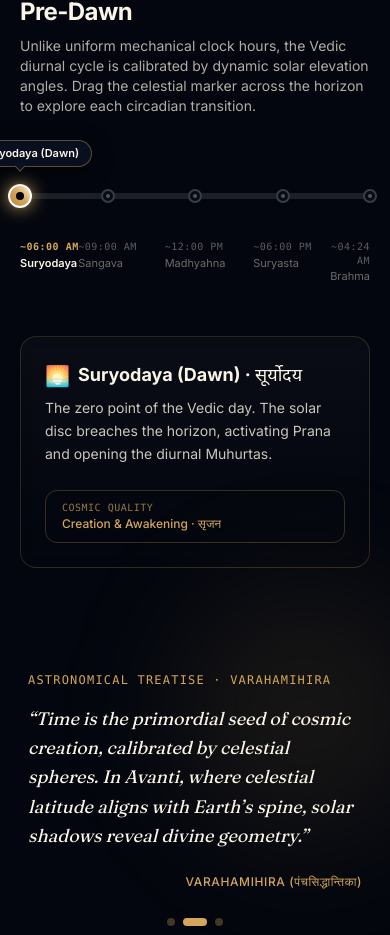
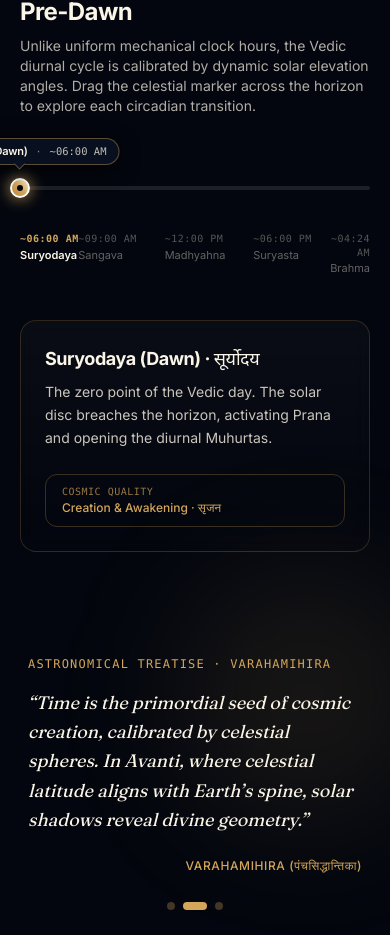
Before and after one commit to varunC28/vedic_clock_website, a Next.js app: page /heritage in a window 390 px wide. Shown: the part 4851-5786 px from the top of the page. Built offline with nearby package versions, Linux system fonts and the light colour scheme.

Commit message:
feat(heritage): remove all emojis and make solar arc slider continuous with smooth animation transition

```diff
--- a/src/components/molecules/SolarArcSlider.tsx
+++ b/src/components/molecules/SolarArcSlider.tsx
@@ -9,7 +9,6 @@ export interface ArcPhase {
   nameHi: string;
   timeHint: string;
   angle: number;
-  icon: string;
   summary: string;
   nature: string;
 }
@@ -30,23 +29,43 @@ export function SolarArcSlider({
   const trackRef = useRef<HTMLDivElement>(null);
   const [isDragging, setIsDragging] = useState(false);
 
+  const total = phases.length - 1;
   const activeIndex = Math.max(
     0,
     phases.findIndex((p) => p.id === activePhase.id)
   );
-  const total = phases.length - 1;
-  const activePercent = (activeIndex / total) * 100;
 
-  // Calculate phase from pointer position
-  const handlePointerPosition = useCallback(
-    (clientX: number) => {
+  // Continuous percentage state (0 to 100)
+  const [percent, setPercent] = useState<number>(() => (activeIndex / total) * 100);
+
+  // Keep percentage in sync with external activePhase changes when NOT dragging
+  useEffect(() => {
+    if (!isDragging) {
+      setPercent((activeIndex / total) * 100);
+    }
+  }, [activeIndex, total, isDragging]);
+
+  // Calculate position and phase from pointer event
+  const updateFromPointer = useCallback(
+    (clientX: number, snapOnRelease = false) => {
       if (!trackRef.current) return;
       const rect = trackRef.current.getBoundingClientRect();
-      const rawFraction = (clientX - rect.left) / rect.width;
-      const clamped = Math.max(0, Math.min(1, rawFraction));
-      const newIndex = Math.round(clamped * total);
-      if (phases[newIndex] && phases[newIndex].id !== activePhase.id) {
-        onPhaseChange(phases[newIndex]);
+      const raw = ((clientX - rect.left) / rect.width) * 100;
+      const clamped = Math.max(0, Math.min(100, raw));
+
+      const closestIndex = Math.min(
+        total,
+        Math.max(0, Math.round((clamped / 100) * total))
+      );
+
+      if (snapOnRelease) {
+        setPercent((closestIndex / total) * 100);
+      } else {
+        setPercent(clamped);
+      }
+
+      if (phases[closestIndex] && phases[closestIndex].id !== activePhase.id) {
+        onPhaseChange(phases[closestIndex]);
       }
     },
     [phases, total, activePhase.id, onPhaseChange]
@@ -56,20 +75,22 @@ export function SolarArcSlider({
     e.preventDefault();
     setIsDragging(true);
     e.currentTarget.setPointerCapture(e.pointerId);
-    handlePointerPosition(e.clientX);
+    updateFromPointer(e.clientX, false);
   };
 
   const handlePointerMove = (e: React.PointerEvent<HTMLDivElement>) => {
     if (!isDragging) return;
-    handlePointerPosition(e.clientX);
+    updateFromPointer(e.clientX, false);
   };
 
   const handlePointerUp = (e: React.PointerEvent<HTMLDivElement>) => {
+    if (!isDragging) return;
     setIsDragging(false);
+    updateFromPointer(e.clientX, true);
     try {
       e.currentTarget.releasePointerCapture(e.pointerId);
     } catch {
-      // In case pointer was already released
+      // Pointer already released
     }
   };
 
@@ -79,21 +100,25 @@ export function SolarArcSlider({
       e.preventDefault();
       const nextIndex = Math.min(total, activeIndex + 1);
       onPhaseChange(phases[nextIndex]);
+      setPercent((nextIndex / total) * 100);
     } else if (e.key === "ArrowLeft" || e.key === "ArrowDown") {
       e.preventDefault();
       const prevIndex = Math.max(0, activeIndex - 1);
       onPhaseChange(phases[prevIndex]);
+      setPercent((prevIndex / total) * 100);
     } else if (e.key === "Home") {
       e.preventDefault();
       onPhaseChange(phases[0]);
+      setPercent(0);
     } else if (e.key === "End") {
       e.preventDefault();
       onPhaseChange(phases[total]);
+      setPercent(100);
     }
   };
 
   return (
-    <div className="w-full flex flex-col gap-3 py-4 select-none touch-none">
+    <div className="w-full flex flex-col gap-4 py-3 select-none touch-none">
       {/* ── TRACK & DRAGGABLE CELESTIAL DOT ── */}
       <div
         ref={trackRef}
@@ -101,59 +126,26 @@ export function SolarArcSlider({
         onPointerMove={handlePointerMove}
         onPointerUp={handlePointerUp}
         onPointerCancel={handlePointerUp}
-        className="relative w-full h-16 sm:h-20 flex items-center cursor-pointer group"
+        className="relative w-full h-14 sm:h-16 flex items-center cursor-pointer group"
       >
-        {/* Background Rail Line */}
+        {/* Continuous Horizon Rail Line (No intermediate dots) */}
         <div
           className={cn(
-            "w-full h-1.5 sm:h-2 rounded-full relative transition-colors duration-300",
+            "w-full h-1 sm:h-1.5 rounded-full relative overflow-hidden transition-colors duration-300",
             isParchment ? "bg-[#DFCBB5]" : "bg-white/10"
           )}
         >
-          {/* Active Filled Progress Rail */}
+          {/* Active Filled Progress Line */}
           <div
             className={cn(
-              "h-full rounded-full transition-all duration-200 ease-out",
+              "h-full rounded-full",
+              isDragging ? "transition-none" : "transition-all duration-350 ease-out",
               isParchment
                 ? "bg-gradient-to-r from-[#8C5D33] via-[#B8873D] to-[#8C5D33]"
-                : "bg-gradient-to-r from-[#B8873D] via-[#D4A65A] to-[#E8B94B] shadow-[0_0_12px_rgba(212,166,90,0.5)]"
+                : "bg-gradient-to-r from-[#B8873D] via-[#D4A65A] to-[#E8B94B] shadow-[0_0_12px_rgba(212,166,90,0.6)]"
             )}
-            style={{ width: `${activePercent}%` }}
+            style={{ width: `${percent}%` }}
           />
-
-          {/* Milestone Step Ticks on the Line */}
-          {phases.map((phase, idx) => {
-            const percent = (idx / total) * 100;
-            const isPassed = idx <= activeIndex;
-            return (
-              <div
-                key={phase.id}
-                className={cn(
-                  "absolute top-1/2 -translate-y-1/2 w-3.5 h-3.5 sm:w-4 sm:h-4 -translate-x-1/2 rounded-full border-2 transition-all duration-300 pointer-events-none flex items-center justify-center",
-                  isPassed
-                    ? isParchment
-                      ? "bg-[#8C5D33] border-[#FAF6F0] shadow-sm scale-110"
-                      : "bg-[#D4A65A] border-[#FAF6F0] shadow-[0_0_8px_rgba(212,166,90,0.7)] scale-110"
-                    : isParchment
-                      ? "bg-[#FAF6F0] border-[#DFCBB5]"
-                      : "bg-[#060B18] border-white/20"
-                )}
-                style={{ left: `${percent}%` }}
-              >
-                {/* Micro inner dot */}
-                <div
-                  className={cn(
-                    "w-1 h-1 rounded-full",
-                    isPassed
-                      ? "bg-white"
-                      : isParchment
-                        ? "bg-[#DFCBB5]"
-                        : "bg-white/30"
-                  )}
-                />
-              </div>
-            );
-          })}
         </div>
 
         {/* ── DRAGGABLE SOLAR ORB (THUMB) & FLOATING TOOLTIP ── */}
@@ -167,23 +159,26 @@ export function SolarArcSlider({
           aria-valuenow={activeIndex}
           aria-valuetext={`${activePhase.nameEn} (${activePhase.timeHint})`}
           className={cn(
-            "absolute top-1/2 -translate-y-1/2 -translate-x-1/2 z-20 outline-none transition-transform duration-150 ease-out cursor-grab active:cursor-grabbing",
-            isDragging ? "scale-110 cursor-grabbing" : "hover:scale-105"
+            "absolute top-1/2 -translate-y-1/2 -translate-x-1/2 z-20 outline-none cursor-grab active:cursor-grabbing",
+            isDragging
+              ? "scale-110 cursor-grabbing transition-none"
+              : "transition-[left,transform] duration-350 ease-out hover:scale-105"
           )}
-          style={{ left: `${activePercent}%` }}
+          style={{ left: `${percent}%` }}
         >
           {/* Floating Phase Pill Above the Dot */}
           <div
             className={cn(
-              "absolute -top-11 sm:-top-12 left-1/2 -translate-x-1/2 whitespace-nowrap px-3 py-1 sm:py-1.5 rounded-full border text-[11px] sm:text-xs font-sans font-medium flex items-center gap-1.5 pointer-events-none transition-all duration-200 shadow-lg",
+              "absolute -top-10 sm:-top-11 left-1/2 -translate-x-1/2 whitespace-nowrap px-3 py-1 rounded-full border text-[11px] sm:text-xs font-sans font-medium flex items-center gap-2 pointer-events-none shadow-lg",
+              isDragging ? "transition-none" : "transition-all duration-350 ease-out",
               isParchment
-                ? "bg-[#FAF6F0] border-[#DFCBB5] text-[#2D1B0E]"
-                : "bg-[#091122]/95 border-[#D4A65A]/40 text-[#FBF5E7] shadow-[0_4px_20px_rgba(0,0,0,0.6)]"
+                ? "bg-[#FAF6F0] border-[#DFCBB5] text-[#2D1B0E] shadow-[0_4px_16px_rgba(72,45,28,0.12)]"
+                : "bg-[#091122]/95 border-[#D4A65A]/40 text-[#FBF5E7] shadow-[0_4px_20px_rgba(0,0,0,0.7)]"
             )}
           >
-            <span>{activePhase.icon}</span>
-            <span className="font-semibold">{activePhase.nameEn}</span>
-            <span className="opacity-60 text-[10px] hidden sm:inline">{activePhase.timeHint}</span>
+            <span className="font-semibold tracking-tight">{activePhase.nameEn}</span>
+            <span className="opacity-50 text-[10px] font-mono">·</span>
+            <span className="opacity-75 text-[10.5px] font-mono">{activePhase.timeHint}</span>
 
             {/* Downward triangle arrow pointing to the dot */}
             <div
@@ -196,19 +191,19 @@ export function SolarArcSlider({
             />
           </div>
 
-          {/* Draggable Sun Orb */}
+          {/* Draggable Celestial Dot */}
           <div
             className={cn(
-              "w-6 h-6 sm:w-7 sm:h-7 rounded-full flex items-center justify-center border-2 transition-all duration-200",
+              "w-5 h-5 sm:w-6 sm:h-6 rounded-full flex items-center justify-center border-2",
               isParchment
-                ? "bg-gradient-to-tr from-[#8C5D33] via-[#B8873D] to-[#FAF6F0] border-white shadow-[0_2px_10px_rgba(72,45,28,0.35)]"
-                : "bg-gradient-to-tr from-[#B8873D] via-[#D4A65A] to-[#FFF5D1] border-white shadow-[0_0_18px_rgba(212,166,90,0.9)]"
+                ? "bg-gradient-to-tr from-[#8C5D33] via-[#B8873D] to-[#FAF6F0] border-white shadow-[0_2px_10px_rgba(72,45,28,0.4)]"
+                : "bg-gradient-to-tr from-[#B8873D] via-[#D4A65A] to-[#FFF5D1] border-white shadow-[0_0_16px_rgba(212,166,90,0.95)]"
             )}
           >
-            {/* Core jewel */}
+            {/* Core golden jewel */}
             <div
               className={cn(
-                "w-2 h-2 rounded-full",
+                "w-1.5 h-1.5 rounded-full",
                 isParchment ? "bg-[#482D1C]" : "bg-[#03060E]"
               )}
             />
@@ -216,13 +211,13 @@ export function SolarArcSlider({
         </div>
       </div>
 
-      {/* ── MILESTONE LABELS BELOW THE LINE ── */}
-      <div className="relative w-full h-12 text-xs font-sans">
+      {/* ── MILESTONE LABELS BELOW THE LINE (CLICKABLE, NO EMOJIS) ── */}
+      <div className="relative w-full h-11 text-xs font-sans">
         {phases.map((phase, idx) => {
-          const percent = (idx / total) * 100;
+          const stepPercent = (idx / total) * 100;
           const isActive = idx === activeIndex;
 
-          // Alignment logic so edge labels don't get clipped by screen edges
+          // Alignment logic so edge labels never get clipped
           let alignmentClass = "-translate-x-1/2 text-center";
           if (idx === 0) alignmentClass = "translate-x-0 text-left";
           if (idx === total) alignmentClass = "-translate-x-full text-right";
@@ -231,17 +226,20 @@ export function SolarArcSlider({
             <button
               key={phase.id}
               type="button"
-              onClick={() => onPhaseChange(phase)}
+              onClick={() => {
+                onPhaseChange(phase);
+                setPercent(stepPercent);
+              }}
               className={cn(
-                "absolute top-0 flex flex-col cursor-pointer transition-all duration-200 hover:opacity-100",
+                "absolute top-0 flex flex-col cursor-pointer transition-all duration-300 hover:opacity-100 outline-none",
                 alignmentClass,
-                isActive ? "opacity-100" : "opacity-60 hover:opacity-85"
+                isActive ? "opacity-100" : "opacity-55 hover:opacity-85"
               )}
-              style={{ left: `${percent}%` }}
+              style={{ left: `${stepPercent}%` }}
             >
               <span
                 className={cn(
-                  "font-mono text-[10px] sm:text-[11px] tracking-wider",
+                  "font-mono text-[10px] sm:text-[11px] tracking-wider transition-colors duration-200",
                   isActive
                     ? isParchment
                       ? "text-[#8C5D33] font-bold"
@@ -255,7 +253,7 @@ export function SolarArcSlider({
               </span>
               <span
                 className={cn(
-                  "text-[11px] sm:text-xs mt-0.5 whitespace-nowrap",
+                  "text-[11px] sm:text-xs mt-0.5 whitespace-nowrap transition-colors duration-200",
                   isActive
                     ? isParchment
                       ? "text-[#2D1B0E] font-semibold"
@@ -265,8 +263,7 @@ export function SolarArcSlider({
                       : "text-ivory/70"
                 )}
               >
-                <span className="mr-1 hidden sm:inline">{phase.icon}</span>
-                <span>{phase.nameEn.split(" ")[0]}</span>
+                {phase.nameEn.split(" ")[0]}
               </span>
             </button>
           );
--- a/src/components/views/HeritageView.tsx
+++ b/src/components/views/HeritageView.tsx
@@ -90,7 +90,6 @@ interface ArcPhase {
   nameHi: string;
   timeHint: string;
   angle: number; // in degrees along top semicircle (0 to 180)
-  icon: string;
   summary: string;
   nature: string;
 }
@@ -102,7 +101,6 @@ const ARC_PHASES: ArcPhase[] = [
     nameHi: "सूर्योदय",
     timeHint: "~06:00 AM",
     angle: 0,
-    icon: "🌅",
     summary: "The zero point of the Vedic day. The solar disc breaches the horizon, activating Prana and opening the diurnal Muhurtas.",
     nature: "Creation & Awakening · सृजन",
   },
@@ -112,7 +110,6 @@ const ARC_PHASES: ArcPhase[] = [
     nameHi: "संगव",
     timeHint: "~09:00 AM",
     angle: 45,
-    icon: "☀️",
     summary: "Peak mental clarity and energetic action. Commencing auspicious endeavors, scholarship, and enterprise.",
     nature: "Vitality & Enterprise · उद्यम",
   },
@@ -122,7 +119,6 @@ const ARC_PHASES: ArcPhase[] = [
     nameHi: "मध्याह्न · अभिजित",
     timeHint: "~12:00 PM",
     angle: 90,
-    icon: "👑",
     summary: "The solar meridian transit. The 8th Muhurta (Abhijit) dissolves obstacles, sanctified by direct overhead solar radiation.",
     nature: "Zenith & Victory · विजय",
   },
@@ -132,7 +128,6 @@ const ARC_PHASES: ArcPhase[] = [
     nameHi: "सूर्यास्त",
     timeHint: "~06:00 PM",
     angle: 180,
-    icon: "🌇",
     summary: "Sandhya twilight. Daylight gives way to nocturnal Ratrimana. A sacred threshold for contemplative pause and Aarti.",
     nature: "Equilibrium & Stillness · संध्या",
   },
@@ -142,7 +137,6 @@ const ARC_PHASES: ArcPhase[] = [
     nameHi: "ब्रह्म मुहूर्त",
     timeHint: "~04:24 AM",
     angle: 315, // nocturnal pre-dawn
-    icon: "✨",
     summary: "The 14th nocturnal Muhurta (approx. 96 to 48 minutes before sunrise). Peak atmospheric serenity and cognitive plasticity.",
     nature: "Pure Consciousness · चेतना",
   },
@@ -522,17 +516,14 @@ export function HeritageView() {
             )}
           >
             <div key={activePhase.id} className="flex flex-col gap-1.5 max-w-xl animate-in fade-in duration-300">
-              <div className="flex items-center gap-2">
-                <span className="text-xl sm:text-2xl">{activePhase.icon}</span>
               <h3
                 className={cn(
-                    "font-sans text-lg sm:text-xl font-bold",
+                  "font-sans text-lg sm:text-xl font-bold tracking-tight",
                   isParchment ? "text-[#2D1B0E]" : "text-[#FBF5E7]"
                 )}
               >
                 {activePhase.nameEn} · <span className="font-hindi font-medium">{activePhase.nameHi}</span>
               </h3>
-              </div>
 
               <p
                 className={cn(
```
Lines whose indentation alone changed are shown as unchanged.
